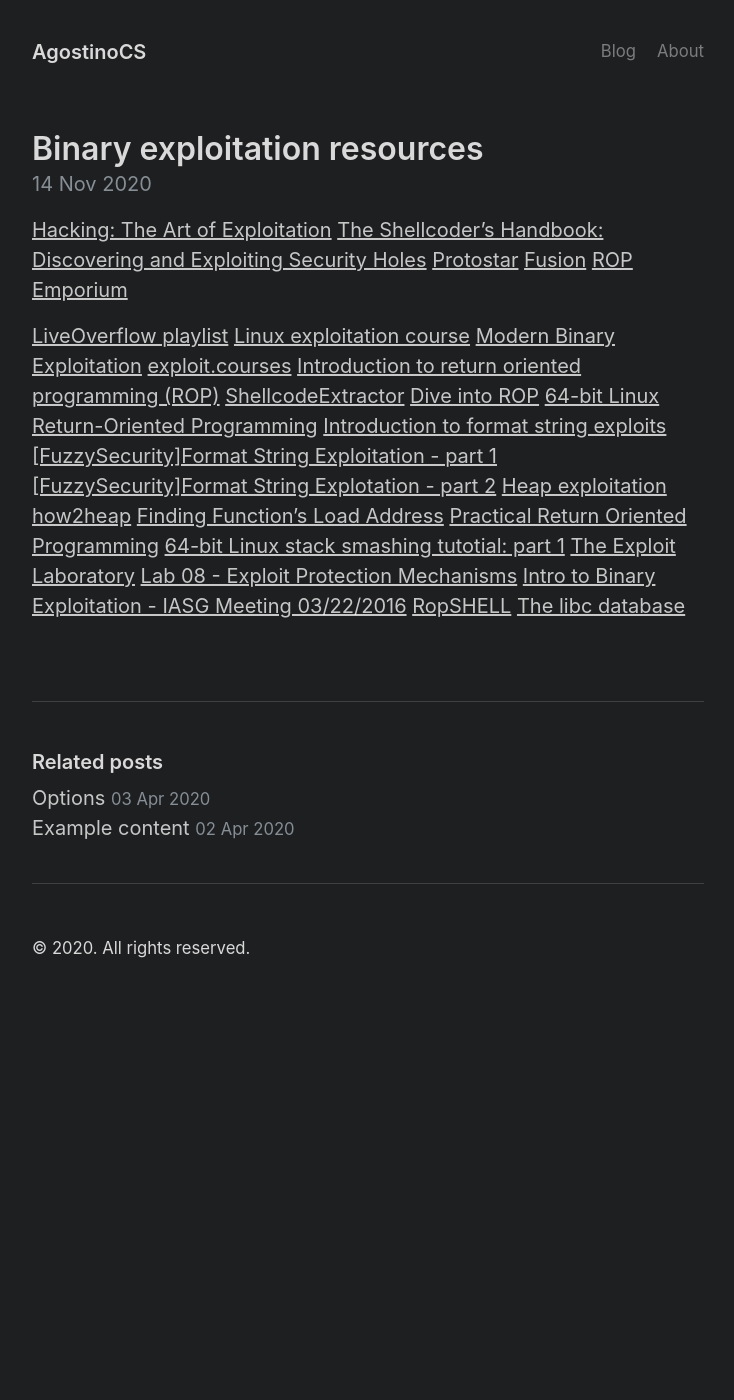
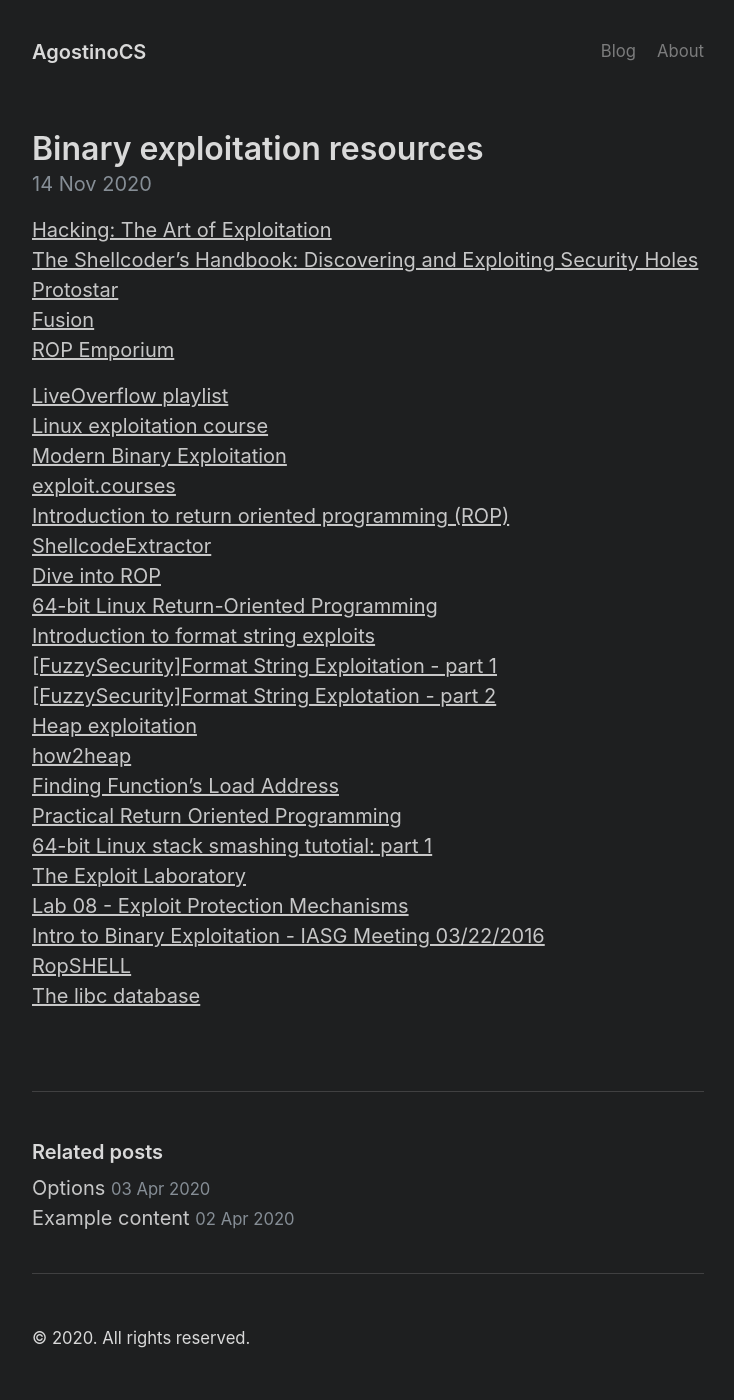
Before and after one commit to AgostinoCS/AgostinoCS.github.io, a Jekyll site: the page built from _posts/2020-11-14-binary-exploitation-resources.md, in a window 1280 px wide. Shown: the whole page, without its empty margins (272-1006 px from the left). Built offline with Jekyll 4.4.1, drawn with Linux system fonts in a browser that asks for light colours; before the commit the page ends 1010 px from its top, so only the background shows below that.

```diff
--- a/_posts/2020-11-14-binary-exploitation-resources.md
+++ b/_posts/2020-11-14-binary-exploitation-resources.md
@@ -4,30 +4,30 @@ title: 'Binary exploitation resources'
 date: '2020-11-14'
 categories: 'exploits'
 ---
-<a href="https://www.amazon.com/Hacking-Art-Exploitation-Jon-Erickson/dp/1593271441/ref=sr_1_1?crid=2VE9W11AGUPFW&dchild=1&keywords=hacking+the+art+of+exploitation%2C+2nd+edition&qid=1605372960&sprefix=hacking+the+art+%2Caps%2C300&sr=8-1">Hacking: The Art of Exploitation</a>
-<a href="https://www.amazon.com/Shellcoders-Handbook-Discovering-Exploiting-Security/dp/047008023X/ref=sr_1_1?crid=3136LS4V3KLML&dchild=1&keywords=the+shellcoders+handbook&qid=1605373039&sprefix=the+shellcoder%2Caps%2C200&sr=8-1">The Shellcoder's Handbook: Discovering and Exploiting Security Holes</a>
-<a href="https://exploit-exercises.lains.space/protostar/">Protostar</a>
-<a href="https://exploit-exercises.lains.space/fusion/">Fusion</a>
-<a href="https://ropemporium.com/">ROP Emporium</a>
+<a href="https://www.amazon.com/Hacking-Art-Exploitation-Jon-Erickson/dp/1593271441/ref=sr_1_1?crid=2VE9W11AGUPFW&dchild=1&keywords=hacking+the+art+of+exploitation%2C+2nd+edition&qid=1605372960&sprefix=hacking+the+art+%2Caps%2C300&sr=8-1">Hacking: The Art of Exploitation</a><br>
+<a href="https://www.amazon.com/Shellcoders-Handbook-Discovering-Exploiting-Security/dp/047008023X/ref=sr_1_1?crid=3136LS4V3KLML&dchild=1&keywords=the+shellcoders+handbook&qid=1605373039&sprefix=the+shellcoder%2Caps%2C200&sr=8-1">The Shellcoder's Handbook: Discovering and Exploiting Security Holes</a><br>
+<a href="https://exploit-exercises.lains.space/protostar/">Protostar</a><br>
+<a href="https://exploit-exercises.lains.space/fusion/">Fusion</a><br>
+<a href="https://ropemporium.com/">ROP Emporium</a><br>
 
-<a href="https://www.youtube.com/watch?v=iyAyN3GFM7A&list=PLhixgUqwRTjxglIswKp9mpkfPNfHkzyeN">LiveOverflow playlist</a>
-<a href="https://github.com/nnamon/linux-exploitation-course">Linux exploitation course</a>
-<a href="http://security.cs.rpi.edu/courses/binexp-spring2015/">Modern Binary Exploitation</a>
-<a href="https://exploit.courses/#/index">exploit.courses</a>
-<a href="https://codearcana.com/posts/2013/05/28/introduction-to-return-oriented-programming-rop.html">Introduction to return oriented programming (ROP)</a>
-<a href="https://github.com/Neetx/Shellcode-Extractor">ShellcodeExtractor</a>
-<a href="https://www.slideshare.net/saumilshah/dive-into-rop-a-quick-introduction-to-return-oriented-programming">Dive into ROP</a>
-<a href="http://crypto.stanford.edu/~blynn/rop/">64-bit Linux Return-Oriented Programming</a>
-<a href="https://codearcana.com/posts/2013/05/02/introduction-to-format-string-exploits.html">Introduction to format string exploits</a>
-<a href="https://www.youtube.com/watch?v=NwzmYSlETI8">[FuzzySecurity]Format String Exploitation - part 1</a>
-<a href="https://www.youtube.com/watch?v=CHrs30g-3O0">[FuzzySecurity]Format String Explotation - part 2</a>
-<a href="https://heap-exploitation.dhavalkapil.com/">Heap exploitation</a>
-<a href="https://github.com/shellphish/how2heap">how2heap</a>
-<a href="https://uaf.io/exploitation/misc/2016/04/02/Finding-Functions.html'">Finding Function's Load Address</a>
-<a href="https://www.youtube.com/watch?v=ruJXvxXzyU8">Practical Return Oriented Programming</a>
-<a href="https://blog.techorganic.com/2015/04/10/64-bit-linux-stack-smashing-tutorial-part-1/">64-bit Linux stack smashing tutotial: part 1</a>
-<a href="https://blog.exploitlab.net/">The Exploit Laboratory</a>
-<a href="https://ocw.cs.pub.ro/courses/cns/labs/lab-08">Lab 08 - Exploit Protection Mechanisms</a>
-<a href="https://www.youtube.com/watch?v=sr9BpozI9S4">Intro to Binary Exploitation - IASG Meeting 03/22/2016</a>
-<a href="http://ropshell.com/">RopSHELL</a>
-<a href="http://libcdb.com">The libc database</a>
+<a href="https://www.youtube.com/watch?v=iyAyN3GFM7A&list=PLhixgUqwRTjxglIswKp9mpkfPNfHkzyeN">LiveOverflow playlist</a><br>
+<a href="https://github.com/nnamon/linux-exploitation-course">Linux exploitation course</a><br>
+<a href="http://security.cs.rpi.edu/courses/binexp-spring2015/">Modern Binary Exploitation</a><br>
+<a href="https://exploit.courses/#/index">exploit.courses</a><br>
+<a href="https://codearcana.com/posts/2013/05/28/introduction-to-return-oriented-programming-rop.html">Introduction to return oriented programming (ROP)</a><br>
+<a href="https://github.com/Neetx/Shellcode-Extractor">ShellcodeExtractor</a><br>
+<a href="https://www.slideshare.net/saumilshah/dive-into-rop-a-quick-introduction-to-return-oriented-programming">Dive into ROP</a><br>
+<a href="http://crypto.stanford.edu/~blynn/rop/">64-bit Linux Return-Oriented Programming</a><br>
+<a href="https://codearcana.com/posts/2013/05/02/introduction-to-format-string-exploits.html">Introduction to format string exploits</a><br>
+<a href="https://www.youtube.com/watch?v=NwzmYSlETI8">[FuzzySecurity]Format String Exploitation - part 1</a><br>
+<a href="https://www.youtube.com/watch?v=CHrs30g-3O0">[FuzzySecurity]Format String Explotation - part 2</a><br>
+<a href="https://heap-exploitation.dhavalkapil.com/">Heap exploitation</a><br>
+<a href="https://github.com/shellphish/how2heap">how2heap</a><br>
+<a href="https://uaf.io/exploitation/misc/2016/04/02/Finding-Functions.html'">Finding Function's Load Address</a><br>
+<a href="https://www.youtube.com/watch?v=ruJXvxXzyU8">Practical Return Oriented Programming</a><br>
+<a href="https://blog.techorganic.com/2015/04/10/64-bit-linux-stack-smashing-tutorial-part-1/">64-bit Linux stack smashing tutotial: part 1</a><br>
+<a href="https://blog.exploitlab.net/">The Exploit Laboratory</a><br>
+<a href="https://ocw.cs.pub.ro/courses/cns/labs/lab-08">Lab 08 - Exploit Protection Mechanisms</a><br>
+<a href="https://www.youtube.com/watch?v=sr9BpozI9S4">Intro to Binary Exploitation - IASG Meeting 03/22/2016</a><br>
+<a href="http://ropshell.com/">RopSHELL</a><br>
+<a href="http://libcdb.com">The libc database</a><br>
```
